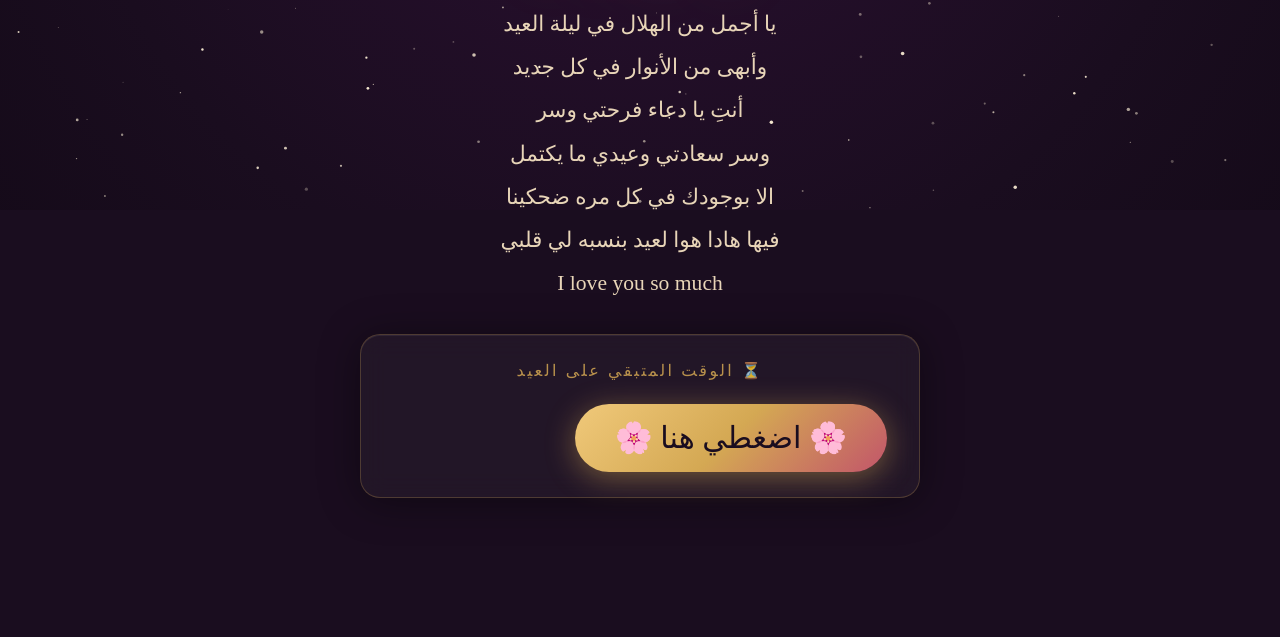
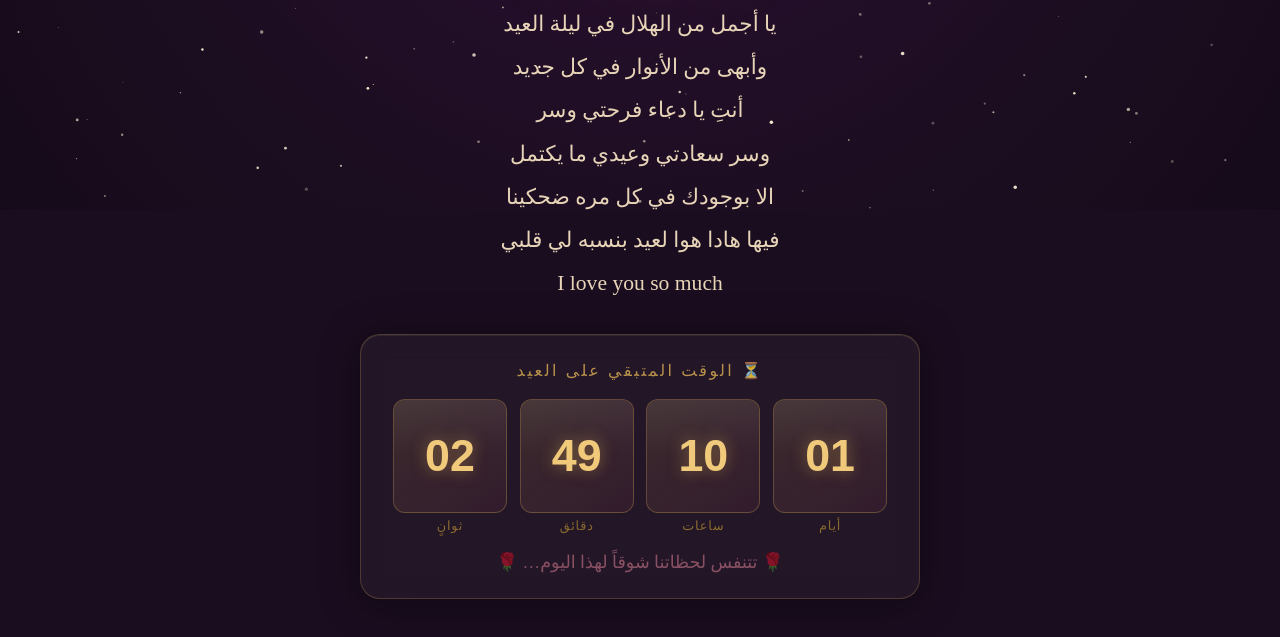
Before and after one commit to moh823728/douaa_3ide, a plain HTML site: page index.html in a window 1280 px wide. Shown: the part 590-1227 px from the top of the page. Before the commit the page ends 1136 px from the top, so only its background shows below. Drawn offline with Linux system fonts and the light colour scheme; a web font is replaced by a local one.

Commit message:
Update index.html

```diff
--- a/index.html
+++ b/index.html
@@ -647,7 +647,7 @@
     const now = getAlgeriaTime();
     // Target: 27 May 2026 00:00:00 Algeria time
     // In UTC that's 26 May 2026 23:00:00 UTC
-    const target = new Date('2023-05-26T23:00:00Z');
+    const target = new Date('2026-05-26T23:00:00Z');
     const diff   = target - new Date();
 
     const section = document.getElementById('countdown-section');
```
